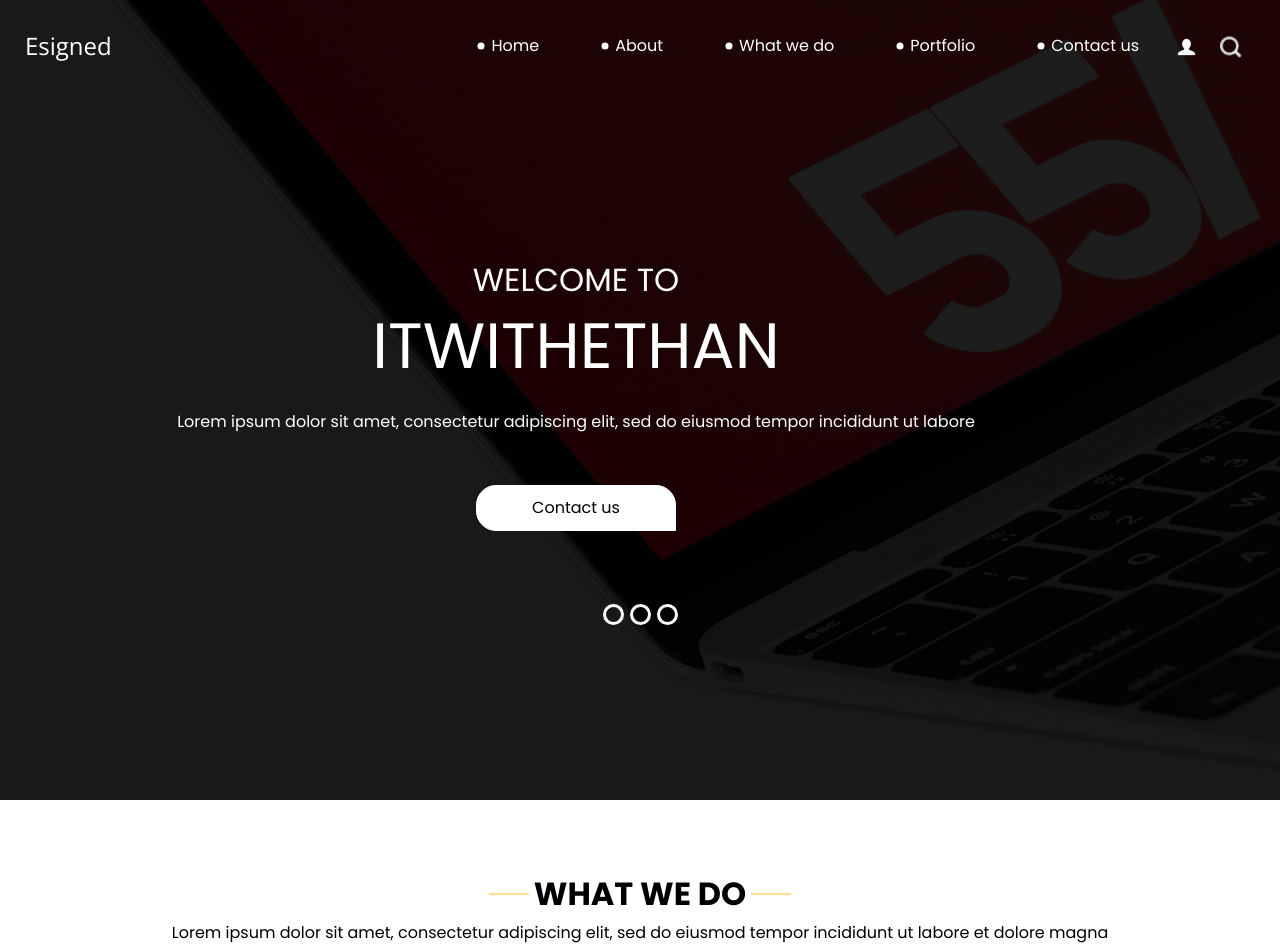
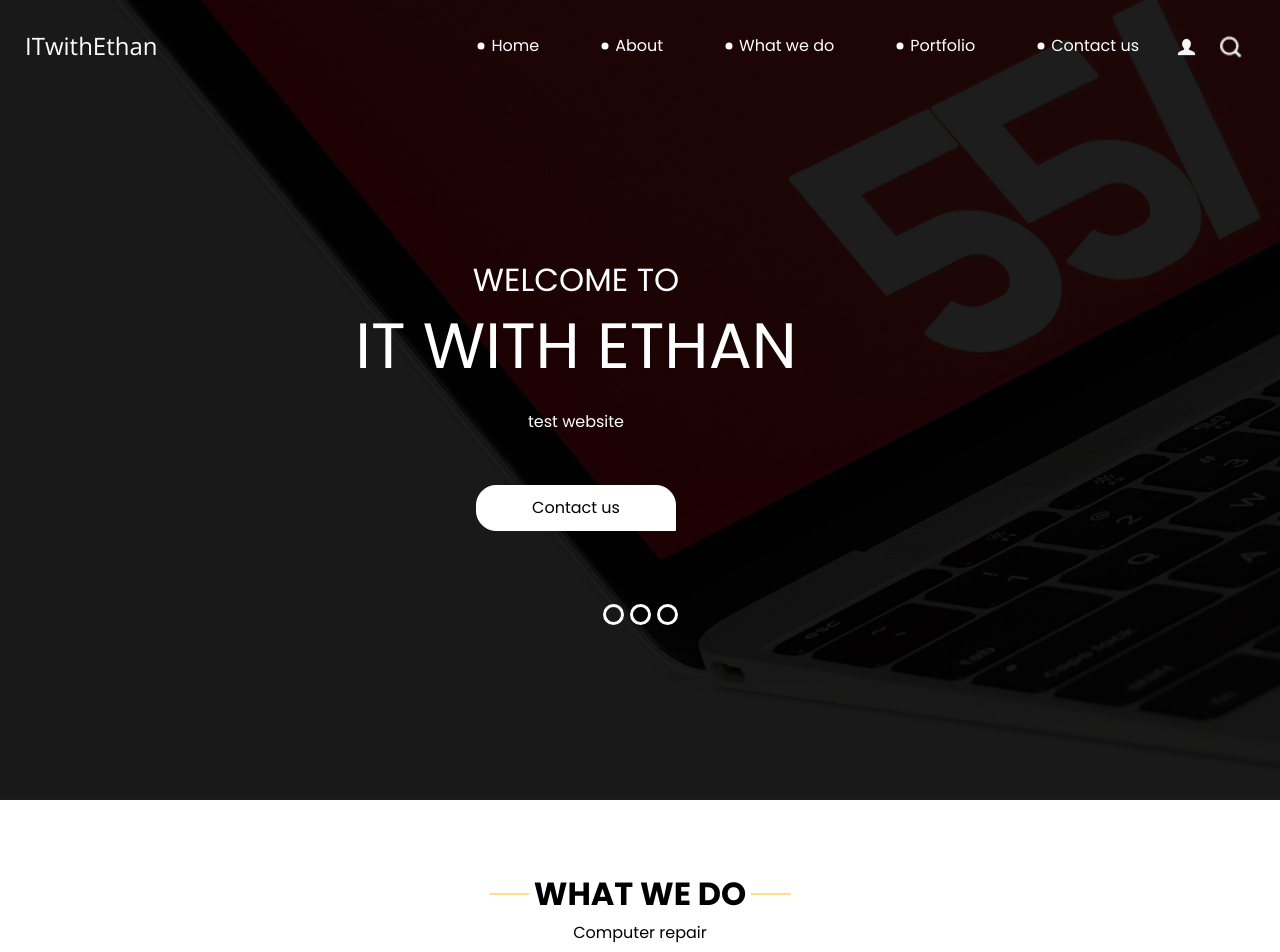
Before and after one commit to Ethan-Geyer/MyWebsite, a plain HTML site: page index.html in a window 1280 px wide. Shown: the top 952 px of the page. Drawn offline with nearby package versions, Linux system fonts and the light colour scheme.

Commit message:
Update index.html

```diff
--- a/index.html
+++ b/index.html
@@ -37,7 +37,7 @@
         <nav class="navbar navbar-expand-lg custom_nav-container pt-3">
           <a class="navbar-brand" href="index.html">
             <span>
-              Esigned
+              ITwithEthan
             </span>
           </a>
           <button class="navbar-toggler" type="button" data-toggle="collapse" data-target="#navbarSupportedContent" aria-controls="navbarSupportedContent" aria-expanded="false" aria-label="Toggle navigation">
@@ -97,11 +97,10 @@
 
                       </h2>
                       <h1>
-                        ITwithEthan
+                        IT with Ethan
                       </h1>
                       <p>
-                        Lorem ipsum dolor sit amet, consectetur adipiscing elit, sed do eiusmod tempor incididunt ut
-                        labore
+                        test website
                       </p>
                       <div class="">
                         <a href="">
@@ -123,11 +122,10 @@
 
                       </h2>
                       <h1>
-                        web agency
+                        ITWithEthan
                       </h1>
                       <p>
-                        Lorem ipsum dolor sit amet, consectetur adipiscing elit, sed do eiusmod tempor incididunt ut
-                        labore
+                        Test website
                       </p>
                       <div class="">
                         <a href="">
@@ -149,11 +147,10 @@
 
                       </h2>
                       <h1>
-                        web agency
+                        ITwithEthan
                       </h1>
                       <p>
-                        Lorem ipsum dolor sit amet, consectetur adipiscing elit, sed do eiusmod tempor incididunt ut
-                        labore
+                        Test website
                       </p>
                       <div class="">
                         <a href="">
@@ -182,8 +179,7 @@
           What we do
         </h2>
         <p>
-          Lorem ipsum dolor sit amet, consectetur adipiscing elit, sed do eiusmod tempor incididunt ut labore et dolore
-          magna
+          Computer repair
         </p>
       </div>
       <div class="do_container">
@@ -261,10 +257,7 @@
               </h2>
             </div>
             <p>
-              Lorem ipsum dolor sit amet, consectetur adipiscing elit, sed do eiusmod tempor incididunt ut labore et
-              dolore magna aliqua. Ut enim ad minim veniam, quis nostrudLorem ipsum dolor sit amet, consectetur
-              adipiscing elit, sed do eiusmod tempor incididunt ut labore et dolore magna aliqua. Ut enim ad minim
-              veniam, quis nostrud
+              I am board and a website on my phone
             </p>
             <div>
               <a href="">
```
